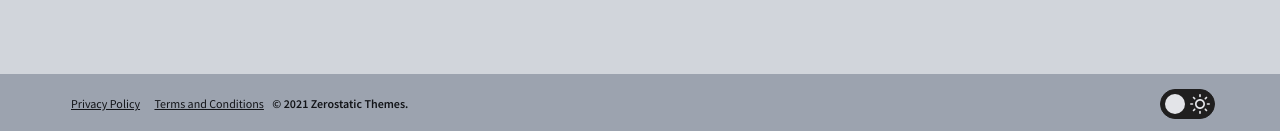
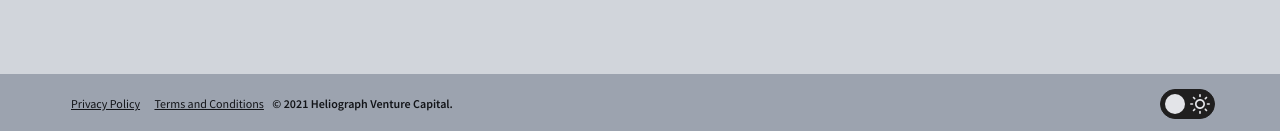
Before and after one commit to phil-partners/newwebsite, a Jekyll site: the page built from pages/home.md, in a window 1280 px wide and 900 px high, scrolled down 3073 px. Shown: the part 766-897 px from the top of the window. Built offline with Jekyll 4.4.1, drawn with Linux system fonts in a browser that asks for light colours.

Commit message:
Update _config.yml

```diff
--- a/_config.yml
+++ b/_config.yml
@@ -1,7 +1,7 @@
 # Jekyll Config
 baseurl: "/"
 permalink: pretty
-title: "Jekyll Advance"
+title: "Heliograph Venture Capital"
 collections_dir: collections
 markdown: kramdown
 highlighter: rouge
@@ -94,7 +94,7 @@ footer:
   enable_bottom_menu: true
 
   enable_copyright: true
-  copyright: "© 2021 Zerostatic Themes"
+  copyright: "© 2021 Heliograph Venture Capital"
 
 contact:
   show_contact_details: true
```
